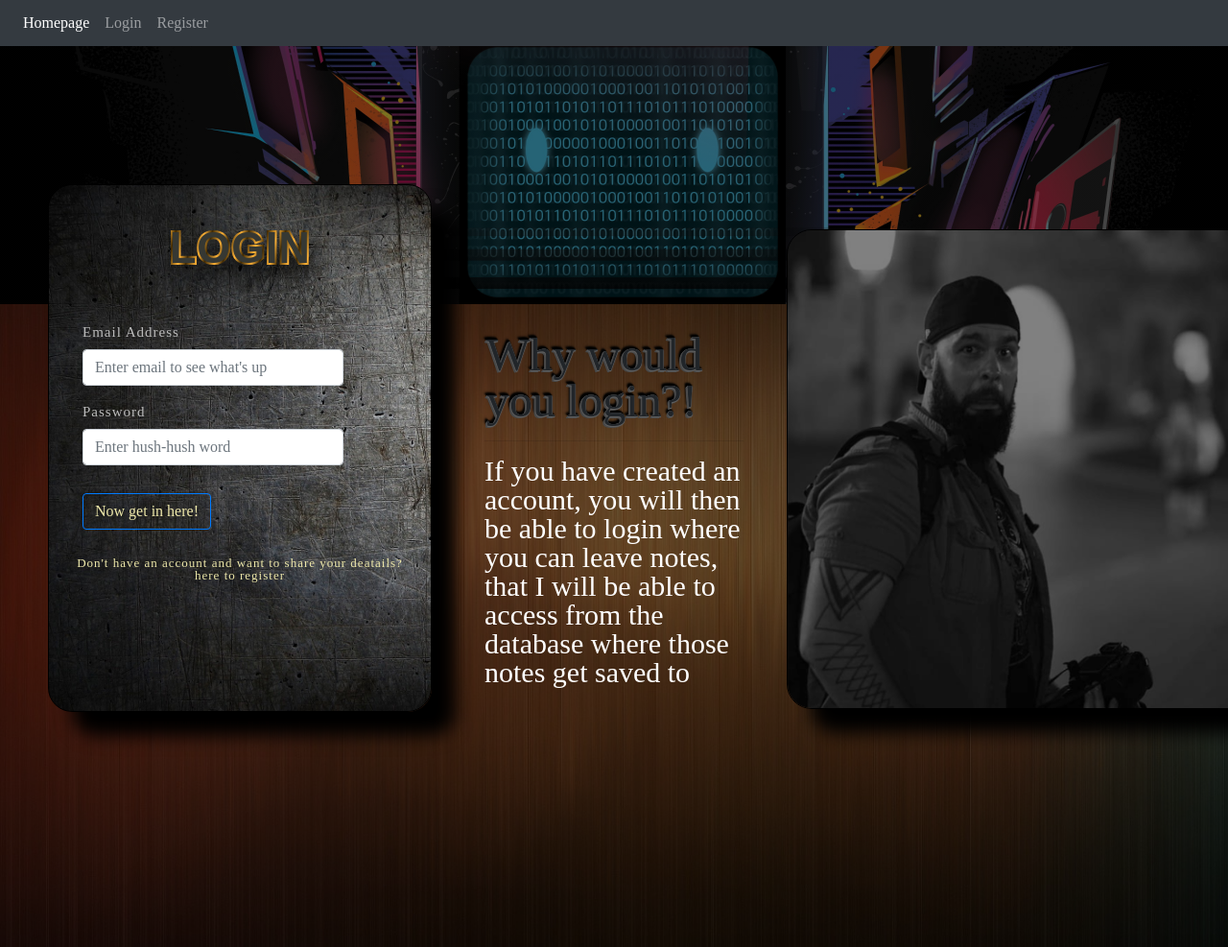
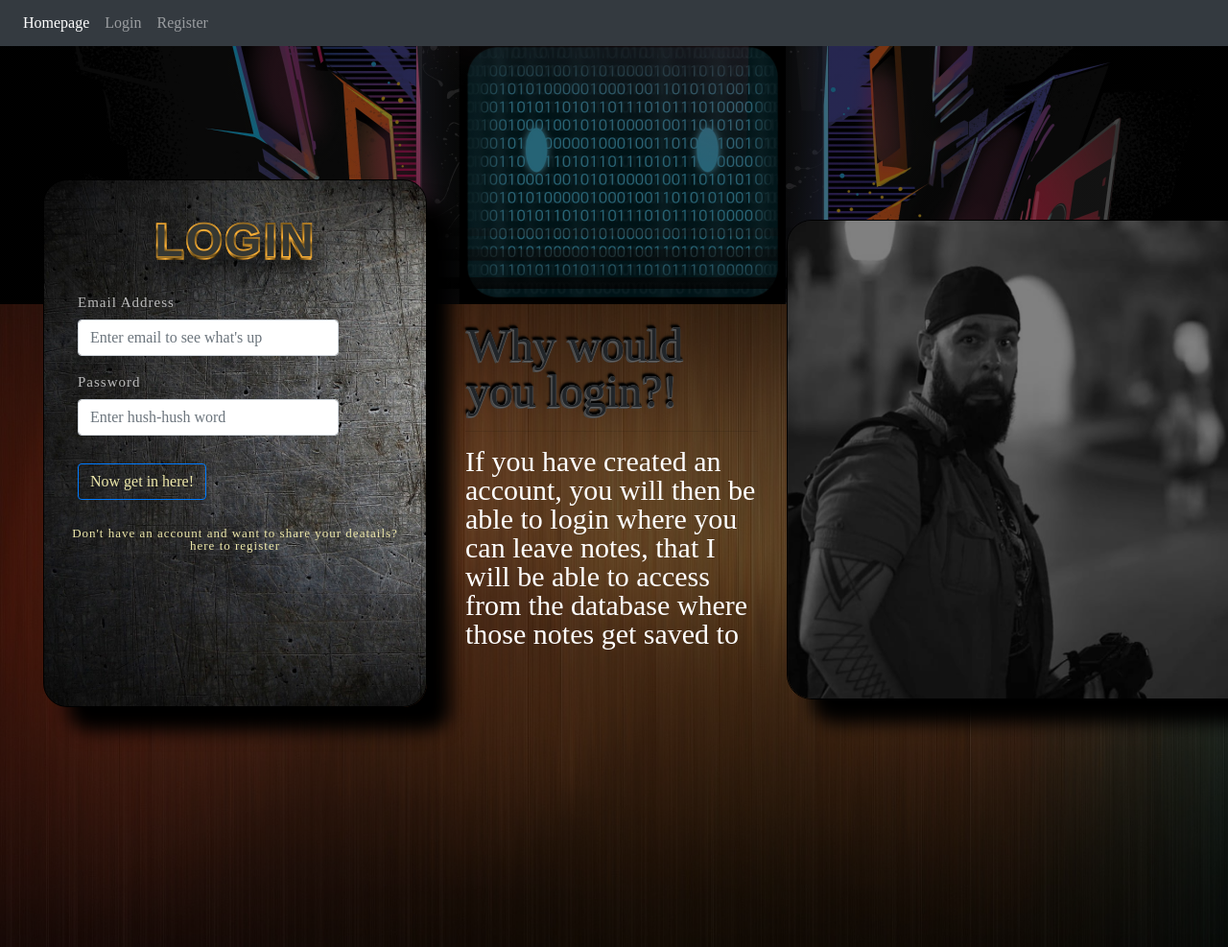
Before and after one commit to Peter-Lauf/webapp_project1, a Flask app: page /login in a window 1280 px wide; the page is wider, and only the part inside the window is pictured. Shown: the top 987 px of that part at 96% size. Run offline with Flask 2, Linux system fonts and the light colour scheme; some libraries are stand-ins or nearby versions; some web fonts are replaced.

Commit message:
messing around with Flex

```diff
--- a/website/static/stylesheets/styles.css
+++ b/website/static/stylesheets/styles.css
@@ -59,17 +59,13 @@ body {
 
 .form-wrapper {
     display: flex;
-    position: static;
+    position: relative;
     justify-content: space-evenly;
     flex-direction: row-reverse;
     flex-wrap: wrap-reverse;
-    gap: 50px 20px;
-    position: relative;
+    gap: 5px 5px;
     top: 150px;
     left: 45px;
-    /* width: 2700px;
-    /* max-width: 2700px;
-    width: calc(100% - 164px); */
 
 }
 :root {
@@ -78,69 +74,60 @@ body {
     --dark-shadow: #3e2904;
 }
 
-.login-title-wrapper {
-    position: static;
-    box-sizing: content-box;
+ .login-form .login-title-wrapper {
+    /* margin: 0; */
+    /* box-sizing: border-box; */
     display: grid;
     grid-template-areas: 'overlap';
     place-content: center;
     text-transform: uppercase;
-    min-height: 23%;
-    min-width: 100%;
-    resize: none;
-    /* max-height: 23%; */
+    height: 100px;
+    padding-top: 25px;
 }
 
-.login-title-wrapper > div {
+.login-form .login-title-wrapper  > div {
     background-clip: text;
     -webkit-background-clip: text;
     color: #363833;
     font-family: 'Poppins', sans-serif;
     font-weight: 900;
-    font-size: clamp( 35px, 3.5vw, 4rem);
+    font-size: clamp( 48px, 1vw, 240px);
     grid-area: overlap;
-    letter-spacing: 1px;
-    -webkit-text-stroke: 4px transparent;
+    letter-spacing: 3px;
+    -webkit-text-stroke: 3.5px transparent;
+
 }
 
-.login-title-bg {
+div.login-title-bg {
     background-image: repeating-linear-gradient(105deg,
         var(--gold) 0% ,
-        var(--dark-shadow) 5%,
+        var(--dark-shadow) 5% ,
         var(--gold) 12%);
-    color: transparent;
+    color: #1e2127;
     filter: drop-shadow(5px 15px 15px black);
-    transform: scaleY(1.05);
+    transform: scaleY(1.04);
     transform-origin: top;
 }
 
-h3.login-title-fg {
+div.login-title-fg {
     background-image: repeating-linear-gradient(5deg,
         var(--gold) 0% ,
         var(--light-shadow) 23% ,
         var(--gold) 31%);
-    color: #1e2127;
-    transform: scale(1);
+    color: transparent;
+    transform: scale(1.01);
 }
-
-/* .login-title {
-    padding-top: 15px;
-    font-size: 30px;
-    color: #808080;
-} */
 
 .login-form {
     position: static;
     flex: 1 1 auto;
     flex-basis: 2%;
-    margin: 5px;
     margin-right: 35px;
     background-image: url('../stylesheets/images/form-bg.jpg');
     background-image: no-repeat;
     background-size: cover;
     background-position: fixed;
     background-repeat: no-repeat;
-    border-radius: 2%;
     -moz-box-shadow: 25px 25px 18px black;
     -webkit-box-shadow: 25px 25px 18px black;
     box-shadow: 25px 25px 18px black;
@@ -161,14 +148,14 @@ h3.login-title-fg {
     color: #BCBCBC;
     font-family: 'Gambetta', serif;
     letter-spacing: 1px;
-    outline: none;
+    outline:#000;
     text-align: left;
     padding-bottom: 10px;
 }
 
 .form-group {
     position: relative;
-    display: block;
+    /* display: block; */
     margin-left: 35px;
     margin-top: 20px;
 }
--- a/website/templates/login.html
+++ b/website/templates/login.html
@@ -15,8 +15,8 @@
     </article>
     <form class="login-form" method="POST">
         <div class="login-title-wrapper">
-            <div class="login-title-bg" align="center"><h3>Login</h3></div>
-            <div class="login-title-fg" align="center"><h3>Login</h3></div>
+            <div class="login-title-bg">Login</div>
+            <div class="login-title-fg">Login</div>
         </div>
         <div class="form-group">
             <label class="form-label" for="email">Email Address</label>
```
